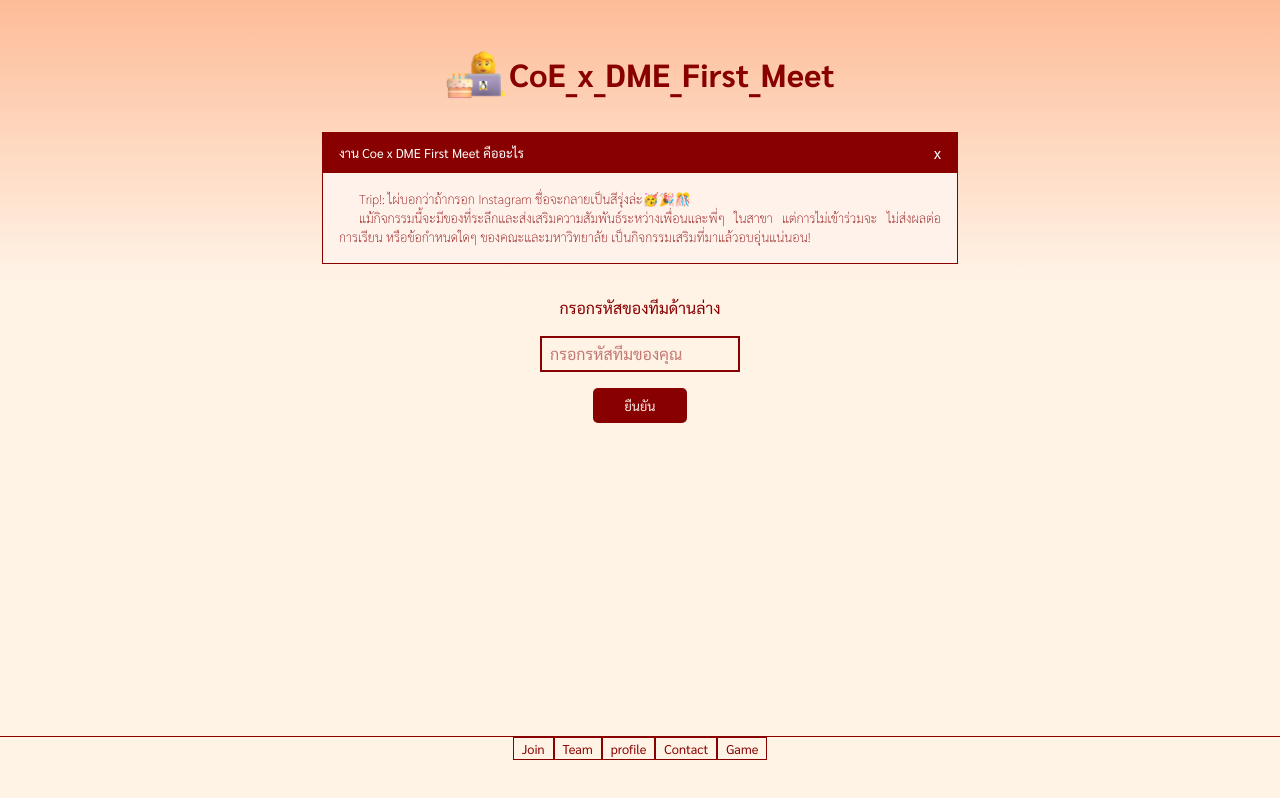
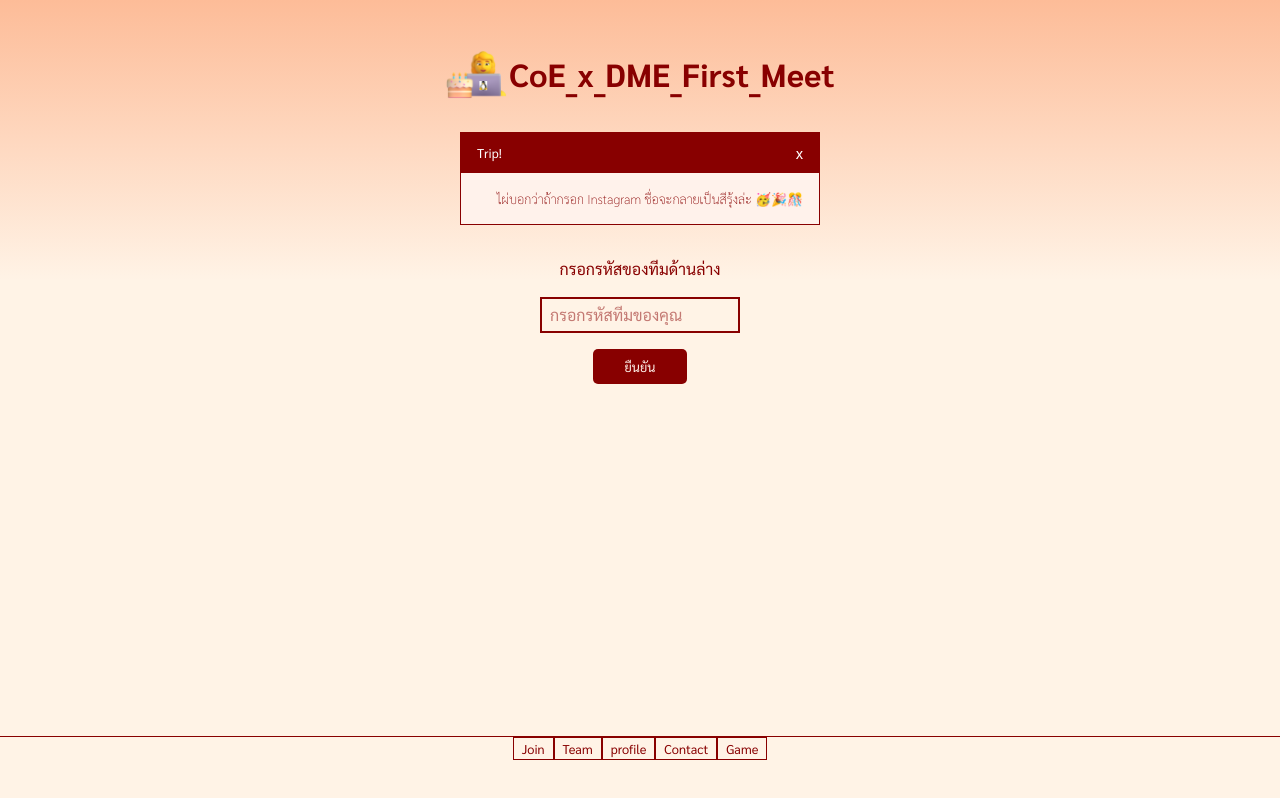
Before and after one commit to toomtoomluvcat/Frontend_Coe_x_DME_First_Meet, a Next.js app: page /landing in a window 1280 px wide. Built offline with nearby package versions, Linux system fonts and the light colour scheme; no server answers.

Commit message:
trip for user

```diff
--- a/app/landing/page.tsx
+++ b/app/landing/page.tsx
@@ -101,7 +101,7 @@ export default function Landign() {
           <div className="mb-8  sm:mx-4 mx-0 border border-[#880000] ">
             <div className="py-2 px-4 bg-[#880000] text-white flex justify-between items-center">
               <h3 className=" text-[0.6em] sm:text-[0.8em]">
-                งาน Coe x DME First Meet คืออะไร
+                Trip!
               </h3>
               <p
                 className="text-[0.7em] sm:text-[1em]"
@@ -111,14 +111,7 @@ export default function Landign() {
               </p>
             </div>
             <h2 className="bg-[#FFF2EB] px-4 py-4 text-[#880000] sm:text-[0.8em] text-[0.7em]  font-thin indent-[20px] text-justify">
-               Trip!: ไผ่บอกว่าถ้ากรอก Instagram ชื่อจะกลายเป็นสีรุ่งล่ะ🥳🎉🎊
-              <br className="" />
-              <p>
-                {" "}
-                แม้กิจกรรมนี้จะมีของที่ระลึกและส่งเสริมความสัมพันธ์ระหว่างเพื่อนและพี่ๆ
-                ในสาขา แต่การไม่เข้าร่วมจะ ไม่ส่งผลต่อการเรียน หรือข้อกำหนดใดๆ
-                ของคณะและมหาวิทยาลัย เป็นกิจกรรมเสริมที่มาแล้วอบอุ่นแน่นอน!
-              </p>
+               ไผ่บอกว่าถ้ากรอก Instagram ชื่อจะกลายเป็นสีรุ้งล่ะ 🥳🎉🎊
             </h2>
           </div>
         )}
```
